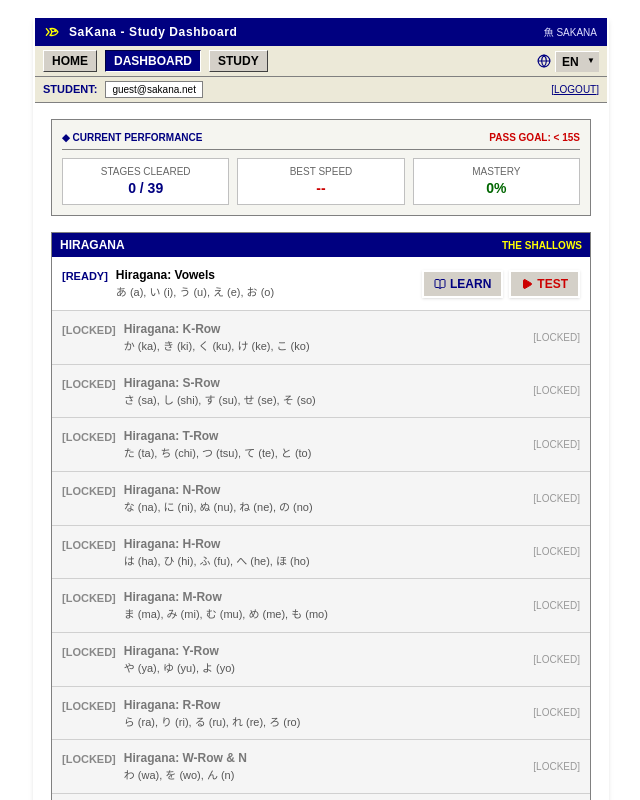
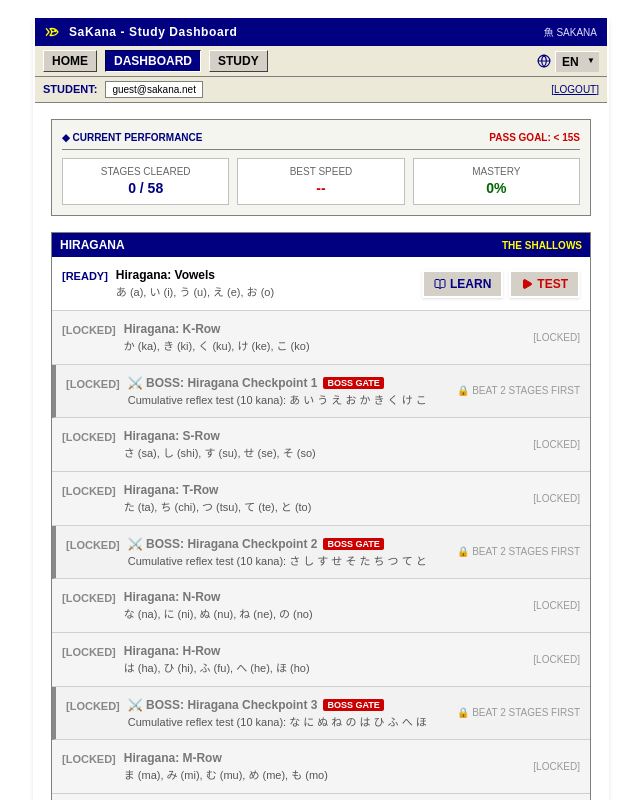
Before and after one commit to kurzagin/japanese-learning, a Next.js app: page /dashboard in a window 1280 px wide. Shown: the top 800 px of the page, without its empty margins (319-959 px from the left). Built offline with nearby package versions, Linux system fonts and the light colour scheme; no server answers.

Commit message:
feat: add 2-row cadence and cumulative boss checkpoint stages

```diff
--- a/src/app/dashboard/page.tsx
+++ b/src/app/dashboard/page.tsx
@@ -169,16 +169,33 @@ export default function DashboardPage() {
                 <div className="divide-y divide-[#d0d0d0] text-xs">
                   {cat.stages.map((stage, stageIdx) => {
                     const stageProgress = progress[stage.id];
-                    const prevStage = stageIdx > 0 ? cat.stages[stageIdx - 1] : null;
-                    const prevCompleted = prevStage ? !!progress[prevStage.id]?.completed : false;
-                    const isUnlocked = stage.unlockedByDefault || stageIdx === 0 || !!stageProgress?.completed || prevCompleted;
                     const isCompleted = !!stageProgress?.completed;
+
+                    let isUnlocked = false;
+                    if (stage.unlockedByDefault || stageIdx === 0 || isCompleted) {
+                      isUnlocked = true;
+                    } else if (stage.isBossStage && stage.requiredStageIds) {
+                      // Boss stage requires all preceding stages in its block to be completed
+                      isUnlocked = stage.requiredStageIds.every((reqId) => !!progress[reqId]?.completed);
+                    } else {
+                      // Normal stage requires the previous stage to be completed
+                      const prevStage = stageIdx > 0 ? cat.stages[stageIdx - 1] : null;
+                      isUnlocked = prevStage ? !!progress[prevStage.id]?.completed : false;
+                    }
+
+                    const isBoss = !!stage.isBossStage;
 
                     return (
                       <div
                         key={stage.id}
                         className={`p-2.5 flex flex-col sm:flex-row sm:items-center justify-between gap-2.5 ${
-                          isCompleted
+                          isBoss
+                            ? isCompleted
+                              ? "bg-[#fff0f5] border-l-4 border-l-[#800080]"
+                              : isUnlocked
+                              ? "bg-[#fff8dc] border-l-4 border-l-[#cc0000] animate-pulse-slow"
+                              : "bg-[#f2f2f2] border-l-4 border-l-[#888] text-[#888]"
+                            : isCompleted
                             ? "bg-[#f0fff0]"
                             : isUnlocked
                             ? "bg-white hover:bg-[#fffae6]"
@@ -188,17 +205,26 @@ export default function DashboardPage() {
                         <div className="flex items-start gap-2">
                           <span className="font-bold font-mono text-[11px] mt-0.5">
                             {isCompleted ? (
-                              <span className="text-[#008000]">{t.dashboard.statusDone}</span>
+                              <span className={isBoss ? "text-[#800080]" : "text-[#008000]"}>
+                                {isBoss ? "★ DEFEATED" : t.dashboard.statusDone}
+                              </span>
                             ) : isUnlocked ? (
-                              <span className="text-[#000080]">{t.dashboard.statusReady}</span>
+                              <span className={isBoss ? "text-[#cc0000] font-black" : "text-[#000080]"}>
+                                {isBoss ? "⚡ CHALLENGE" : t.dashboard.statusReady}
+                              </span>
                             ) : (
                               <span className="text-[#888]">{t.dashboard.statusLocked}</span>
                             )}
                           </span>
 
                           <div>
-                            <div className={`font-bold ${isUnlocked ? "text-black" : "text-[#777]"}`}>
-                              {stage.name[locale]}
+                            <div className={`font-bold flex items-center gap-1.5 ${isUnlocked ? (isBoss ? "text-[#990000]" : "text-black") : "text-[#777]"}`}>
+                              <span>{stage.name[locale]}</span>
+                              {isBoss && (
+                                <span className="bg-[#cc0000] text-white text-[9px] px-1 py-0.2 font-mono uppercase rounded-xs">
+                                  BOSS GATE
+                                </span>
+                              )}
                             </div>
                             <div className="text-[11px] text-[#555] mt-0.5">
                               {stage.description[locale]}
@@ -222,15 +248,17 @@ export default function DashboardPage() {
                               {/* Timed Challenge Button */}
                               <Link
                                 href={`/test/${stage.id}`}
-                                className="px-2.5 py-1 bg-[#d4d0c8] border-t-2 border-l-2 border-white border-b-2 border-r-2 border-[#404040] hover:bg-[#c0bca8] active:border-t-[#404040] active:border-l-[#404040] active:border-b-white active:border-r-white font-bold text-xs text-[#cc0000] flex items-center gap-1 shadow"
+                                className={`px-2.5 py-1 bg-[#d4d0c8] border-t-2 border-l-2 border-white border-b-2 border-r-2 border-[#404040] hover:bg-[#c0bca8] active:border-t-[#404040] active:border-l-[#404040] active:border-b-white active:border-r-white font-bold text-xs flex items-center gap-1 shadow ${
+                                  isBoss ? "text-[#800000] bg-[#ffe4e1] border-[#800000]" : "text-[#cc0000]"
+                                }`}
                               >
-                                <Play className="w-3 h-3 fill-[#cc0000]" />
-                                <span>{t.dashboard.sprintBtn}</span>
+                                <Play className={`w-3 h-3 ${isBoss ? "fill-[#800000]" : "fill-[#cc0000]"}`} />
+                                <span>{isBoss ? "BOSS FIGHT" : t.dashboard.sprintBtn}</span>
                               </Link>
                             </>
                           ) : (
                             <span className="text-[10px] text-[#999] font-mono">
-                              {t.dashboard.statusLocked}
+                              {isBoss ? "🔒 BEAT 2 STAGES FIRST" : t.dashboard.statusLocked}
                             </span>
                           )}
                         </div>
--- a/src/app/test/[stageId]/TestClient.tsx
+++ b/src/app/test/[stageId]/TestClient.tsx
@@ -248,6 +248,7 @@ export default function TestClient({ stageId }: { stageId: string }) {
 
   const currentQ = questions[currentIndex];
   const stageDisplayName = stage.name[locale];
+  const isBoss = !!stage.isBossStage;
   const timeBarPercent = Math.max(0, Math.min(100, (timeLeft / timeLimit) * 100));
 
   // Determine next stage
@@ -257,29 +258,33 @@ export default function TestClient({ stageId }: { stageId: string }) {
   return (
     <div className="min-h-screen py-4 px-2 sm:px-6 flex flex-col items-center justify-between">
       {/* Outer Windows Container */}
-      <div className="w-full max-w-xl bg-[#d4d0c8] border-t-2 border-l-2 border-white border-b-2 border-r-2 border-[#404040] shadow-md flex flex-col">
+      <div className={`w-full max-w-xl bg-[#d4d0c8] border-t-2 border-l-2 border-white border-b-2 border-r-2 border-[#404040] shadow-md flex flex-col ${
+        isBoss ? "ring-2 ring-[#cc0000]" : ""
+      }`}>
         {/* Retro Navbar */}
-        <RetroNavbar currentSubtitle={`${t.test.windowTitle} - ${stageDisplayName}`} />
+        <RetroNavbar currentSubtitle={`${isBoss ? "⚔️ BOSS BATTLE" : t.test.windowTitle} - ${stageDisplayName}`} />
 
         {/* Top Info Bar */}
-        <div className="border-b border-[#808080] bg-[#ece9d8] px-2 py-1 text-[11px] flex items-center justify-between text-black">
+        <div className={`border-b border-[#808080] px-2 py-1 text-[11px] flex items-center justify-between text-black ${
+          isBoss ? "bg-[#ffe4e1]" : "bg-[#ece9d8]"
+        }`}>
           <Link
             href="/dashboard"
             className="text-[#000080] underline hover:text-[#cc0000] flex items-center gap-1 text-[10px]"
           >
             <ArrowLeft className="w-3 h-3" /> {t.test.backToDashboard}
           </Link>
-          <span className="font-mono text-[10px] text-[#555] uppercase">
-            {stageDisplayName}
+          <span className={`font-mono text-[10px] uppercase font-bold ${isBoss ? "text-[#990000]" : "text-[#555]"}`}>
+            {isBoss ? "⚡ BOSS CHECKPOINT" : stageDisplayName}
           </span>
         </div>
 
         {/* Test Header with Countdown Meter */}
-        <div className="bg-[#fff8e7] border-b border-[#808080] px-3 py-2">
+        <div className={`${isBoss ? "bg-[#fff0f0]" : "bg-[#fff8e7]"} border-b border-[#808080] px-3 py-2`}>
           <div className="flex items-center justify-between text-xs">
-            <span className="font-bold text-[#cc0000] flex items-center gap-1 font-mono">
-              <Zap className="w-3.5 h-3.5 fill-[#cc0000]" />
-              {t.test.testBadge}
+            <span className={`font-bold flex items-center gap-1 font-mono ${isBoss ? "text-[#800000]" : "text-[#cc0000]"}`}>
+              <Zap className="w-3.5 h-3.5 fill-current" />
+              {isBoss ? "BOSS CHALLENGE REFLEX TEST" : t.test.testBadge}
             </span>
             <div className="font-mono text-xs font-bold flex items-center gap-2">
               <span className="text-[#555]">{t.test.timeRemaining}:</span>
--- a/src/data/stages.ts
+++ b/src/data/stages.ts
@@ -22,6 +22,8 @@ export interface Stage {
   targetDurationSeconds: number;
   itemCount: number;
   unlockedByDefault?: boolean;
+  isBossStage?: boolean;
+  requiredStageIds?: string[];
   cards: StudyCard[];
 }
 
@@ -628,26 +630,36 @@ export const WORD_STAGES: Stage[] = [
 function buildStages(): Stage[] {
   const result: Stage[] = [];
 
-  // 1. HIRAGANA STAGES
-  HIRAGANA_ROW_DEFS.forEach((def, idx) => {
-    const rawCards = HIRAGANA_PRIMITIVES.filter(def.filter);
+  // Helper to build rows with boss stages every 2 rows
+  function addAlphabetStages(category: "hiragana" | "katakana", defs: RowDef[], primitives: KanaCharacter[]) {
+    const isHiragana = category === "hiragana";
+    const depthBasic = isHiragana
+      ? { en: "The Shallows", id: "The Shallows", ja: "第一海域：浅瀬" }
+      : { en: "The River", id: "The River", ja: "第二海域：激流" };
+    const depthAdv = isHiragana
+      ? { en: "The Trench (Advanced)", id: "The Trench (Lanjutan)", ja: "深海：海溝 (発展)" }
+      : { en: "The Abyss (Advanced)", id: "The Abyss (Lanjutan)", ja: "深海：深淵 (発展)" };
+
+    let currentGroupCards: StudyCard[] = [];
+    let currentGroupStageIds: string[] = [];
+    let bossCounter = 1;
+
+    defs.forEach((def, idx) => {
+      const rawCards = primitives.filter(def.filter);
       const chars = rawCards.map((c) => `${c.character} (${c.romaji})`).join(", ");
       const isBasic = idx < 10;
-    const stageId = `hiragana-${def.key}`;
+      const stageId = `${category}-${def.key}`;
+      const cards = rawCards.map(createCard);
 
       result.push({
         id: stageId,
         name: {
-        en: `Hiragana: ${def.nameEn}`,
-        id: `Hiragana: ${def.nameId}`,
-        ja: `平仮名：${def.nameJa}`,
+          en: `${isHiragana ? "Hiragana" : "Katakana"}: ${def.nameEn}`,
+          id: `${isHiragana ? "Hiragana" : "Katakana"}: ${def.nameId}`,
+          ja: `${isHiragana ? "平仮名" : "片仮名"}：${def.nameJa}`,
         },
-      category: "hiragana",
-      depthName: {
-        en: isBasic ? "The Shallows" : "The Trench (Advanced)",
-        id: isBasic ? "The Shallows" : "The Trench (Lanjutan)",
-        ja: isBasic ? "第一海域：浅瀬" : "深海：海溝 (発展)",
-      },
+        category,
+        depthName: isBasic ? depthBasic : depthAdv,
         description: {
           en: chars,
           id: chars,
@@ -656,41 +668,55 @@ function buildStages(): Stage[] {
         targetDurationSeconds: Math.max(15, rawCards.length * 3),
         itemCount: rawCards.length,
         unlockedByDefault: idx === 0,
-      cards: rawCards.map(createCard),
-    });
+        cards,
       });
 
-  // 2. KATAKANA STAGES
-  KATAKANA_ROW_DEFS.forEach((def, idx) => {
-    const rawCards = KATAKANA_PRIMITIVES.filter(def.filter);
-    const chars = rawCards.map((c) => `${c.character} (${c.romaji})`).join(", ");
-    const isBasic = idx < 10;
-    const stageId = `katakana-${def.key}`;
+      currentGroupCards.push(...cards);
+      currentGroupStageIds.push(stageId);
+
+      // Every 2 stages, inject a Boss Checkpoint Stage!
+      if (currentGroupStageIds.length === 2 || idx === defs.length - 1) {
+        const bossId = `${category}-boss-${bossCounter}`;
+        const bossTitlePrefix = isHiragana ? "Hiragana" : "Katakana";
+        const bossDescChars = currentGroupCards.map((c) => c.character).join(" ");
 
         result.push({
-      id: stageId,
+          id: bossId,
           name: {
-        en: `Katakana: ${def.nameEn}`,
-        id: `Katakana: ${def.nameId}`,
-        ja: `片仮名：${def.nameJa}`,
+            en: `⚔️ BOSS: ${bossTitlePrefix} Checkpoint ${bossCounter}`,
+            id: `⚔️ BOSS: Checkpoint ${bossTitlePrefix} ${bossCounter}`,
+            ja: `⚔️ ボス関門：${isHiragana ? "平仮名" : "片仮名"} 突破戦 ${bossCounter}`,
           },
-      category: "katakana",
+          category,
           depthName: {
-        en: isBasic ? "The River" : "The Abyss (Advanced)",
-        id: isBasic ? "The River" : "The Abyss (Lanjutan)",
-        ja: isBasic ? "第二海域：激流" : "深海：深淵 (発展)",
+            en: `Boss Gate #${bossCounter}`,
+            id: `Gerbang Bos #${bossCounter}`,
+            ja: `第${bossCounter}ボス突破門`,
           },
           description: {
-        en: chars,
-        id: chars,
-        ja: chars,
+            en: `Cumulative reflex test (${currentGroupCards.length} kana): ${bossDescChars}`,
+            id: `Ujian refleks kumulatif (${currentGroupCards.length} kana): ${bossDescChars}`,
+            ja: `累積反射テスト (${currentGroupCards.length}文字)：${bossDescChars}`,
           },
-      targetDurationSeconds: Math.max(15, rawCards.length * 3),
-      itemCount: rawCards.length,
-      unlockedByDefault: idx === 0,
-      cards: rawCards.map(createCard),
+          targetDurationSeconds: Math.max(20, Math.round(currentGroupCards.length * 2.5)),
+          itemCount: currentGroupCards.length,
+          isBossStage: true,
+          requiredStageIds: [...currentGroupStageIds],
+          cards: [...currentGroupCards],
         });
+
+        bossCounter++;
+        currentGroupCards = [];
+        currentGroupStageIds = [];
+      }
     });
+  }
+
+  // 1. HIRAGANA
+  addAlphabetStages("hiragana", HIRAGANA_ROW_DEFS, HIRAGANA_PRIMITIVES);
+
+  // 2. KATAKANA
+  addAlphabetStages("katakana", KATAKANA_ROW_DEFS, KATAKANA_PRIMITIVES);
 
   // 3. WORD STAGES
   result.push(...WORD_STAGES);
```
Lines whose indentation alone changed are shown as unchanged.
